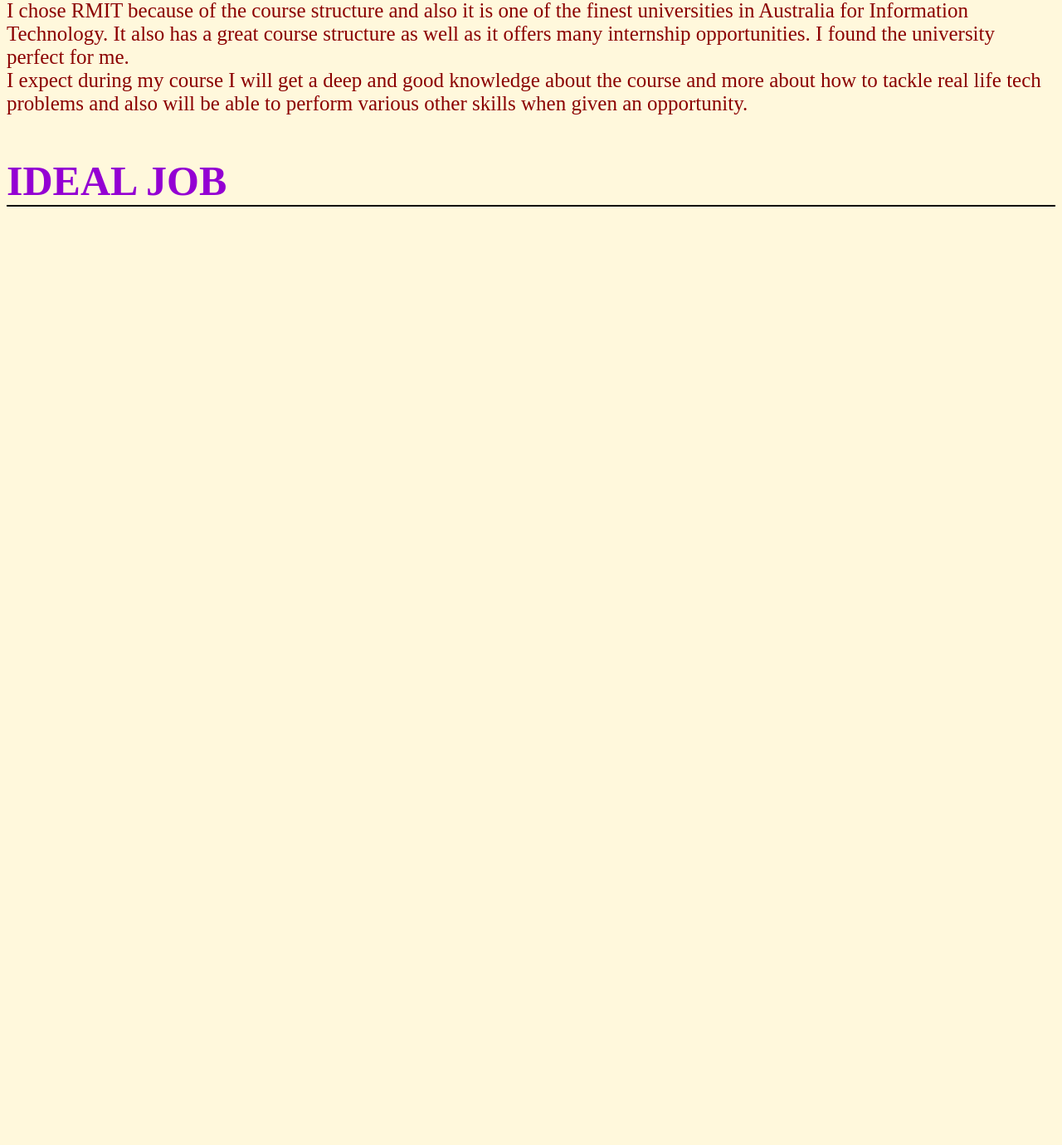
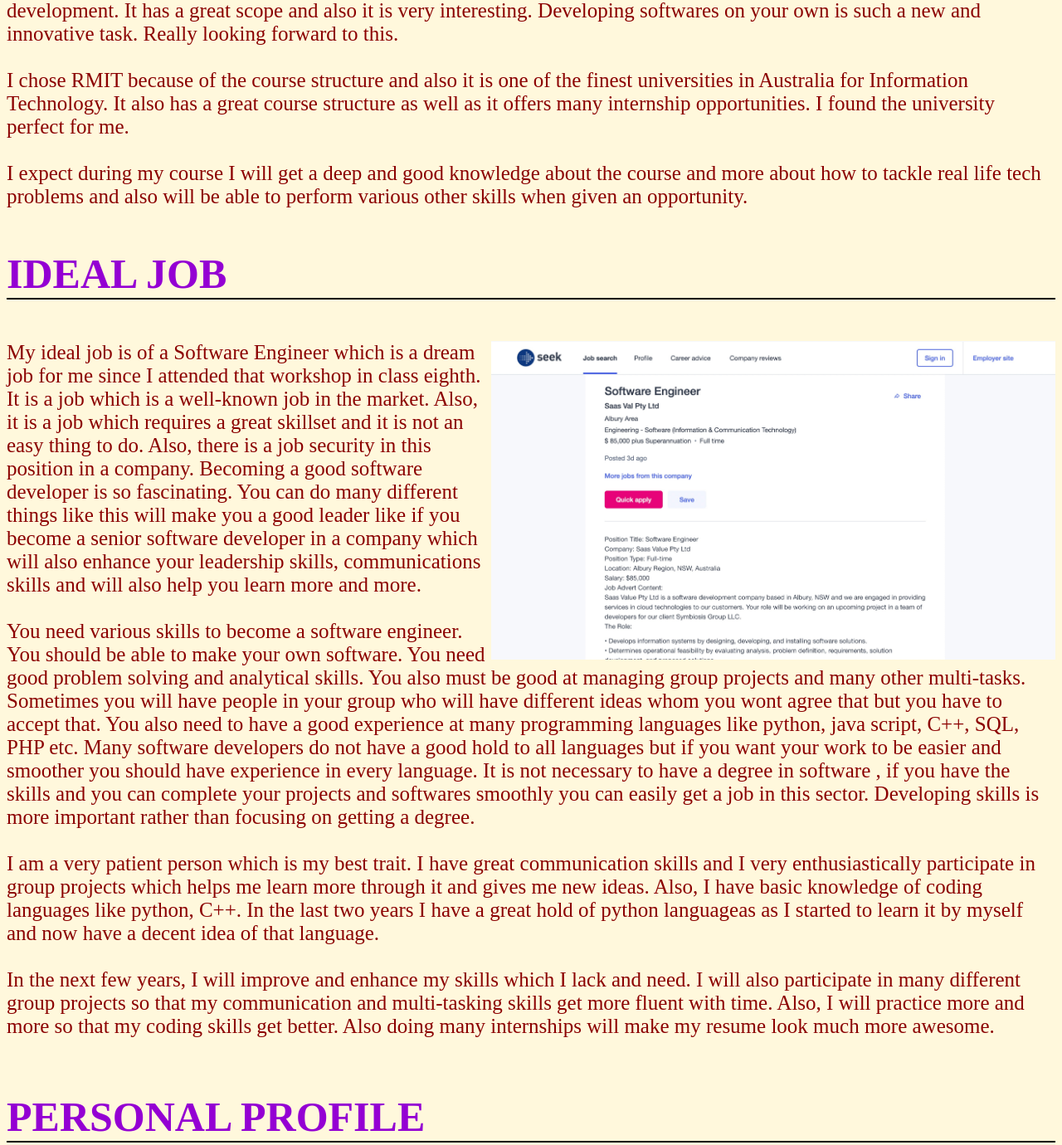
Before and after one commit to DDDDJHUHOU/INTRO-TO-INFORMATION-TECH-ASS1-, a plain HTML site: page index.html in a window 1280 px wide. Shown: the part 534-1914 px from the top of the page at 83% size. Before the commit the page ends 833 px from the top, so only its background shows below. Drawn offline with Linux system fonts and the light colour scheme.

Commit message:
added phtoos

```diff
--- a/index.html
+++ b/index.html
@@ -22,13 +22,43 @@ sounds good to me, I will be the first to raise my hand. Also, I love playing Cr
   curious to know about this more . Personally at that time I got more interested
   in gaming and software development. After that in my higher secondary I
   started to learn programming languages like python and c++ and now
-  I have a basic knowledge of both the languages.<br>I chose RMIT because of the course structure and also it is one of the finest universities in Australia for Information Technology.
+  I have a basic knowledge of both the languages.My main interest is in software development. It has a great scope and also it is very interesting.
+   Developing softwares on your own is such a new and innovative task. Really looking forward to this. <br><br>I chose
+   RMIT because of the course structure and also it is one of the finest universities in Australia for Information Technology.
   It also has a great course structure as well as it offers many internship opportunities.
-  I found the university perfect for me.<br>I expect during my course I will get a deep and good knowledge about the course and more about how
+  I found the university perfect for me.<br><br>I expect during my course I will get a deep and good knowledge about the course and more about how
   to tackle real life tech problems and also will be able to perform various other skills when given an opportunity.</p2>
 <h3 class="headings">IDEAL JOB</h3>
-<p3></p3>
-<h4></h4>
+<img src="idealjob.jpg" style=width:680px;float:right>
+<p3 class="paragraphs">My ideal job is of a Software Engineer which is a dream job for me since I
+   attended that workshop in class eighth. It is a job which is a well-known
+   job in the market. Also, it is a job which requires a great skillset and
+   it is not an easy thing to do. Also, there is a job security in this position
+   in a company. Becoming a good software developer is so fascinating.
+   You can do many different things like this will make you a good
+   leader like if you become a senior software developer in a company
+   which will also enhance your leadership skills, communications skills and will
+   also help you learn more and more.<br><br>You need various skills to become a software engineer.
+   You should be able to make your own software. You need good problem solving and analytical skills. You
+   also must be good at managing group projects and many other multi-tasks. Sometimes you will have people in your
+   group who will have different ideas whom you wont agree that but you have to accept that. You
+   also need to have a good experience at many programming languages like python, java script,
+   C++, SQL, PHP etc. Many software developers do not have a good hold to all languages but if you want
+   your work to be easier and smoother you should have experience in every language. It is not
+   necessary to have a degree in software , if you have the skills and you can complete your
+   projects and softwares smoothly you can easily get a job in this sector. Developing skills is more
+   important rather than focusing on getting a degree.<br><br>I am a very patient person which is my best trait.
+   I have great communication skills and I very enthusiastically participate in group projects which
+   helps me learn more through it and gives me new ideas. Also, I have basic knowledge of coding languages like python, C++.
+   In the last two years I have a great hold of python languageas as I started to learn
+   it by myself and now have a decent idea of that language.<br><br>In the next few years,
+    I will improve and enhance my skills which I lack and need. I will also participate in many different group projects
+    so that my communication and multi-tasking skills get more fluent with time. Also, I will practice more and more so
+  that my coding skills get better. Also doing many internships will make my resume look much more awesome.</p3>
+<h4 class="headings">PERSONAL PROFILE</h4>
+<img src="MYERS-BRIGGS TEST.jpg" style=width=650px; class="center">><br><br>
+<img src="online learning style test.jpg" style=width=600px; class="center"><br><br>
+<img src="personality test.jpg" style=width=650px; class="center">
 <p4></p4>
 <h5></h5>
 <p5></p5>
--- a/style.css
+++ b/style.css
@@ -14,3 +14,9 @@ h1{
   border-bottom-style:solid;
   border-bottom-color:black;
 }
+.center{
+  display:block;
+  margin-left:auto;
+  margin-right: auto;
+  width:50%;
+}
```
